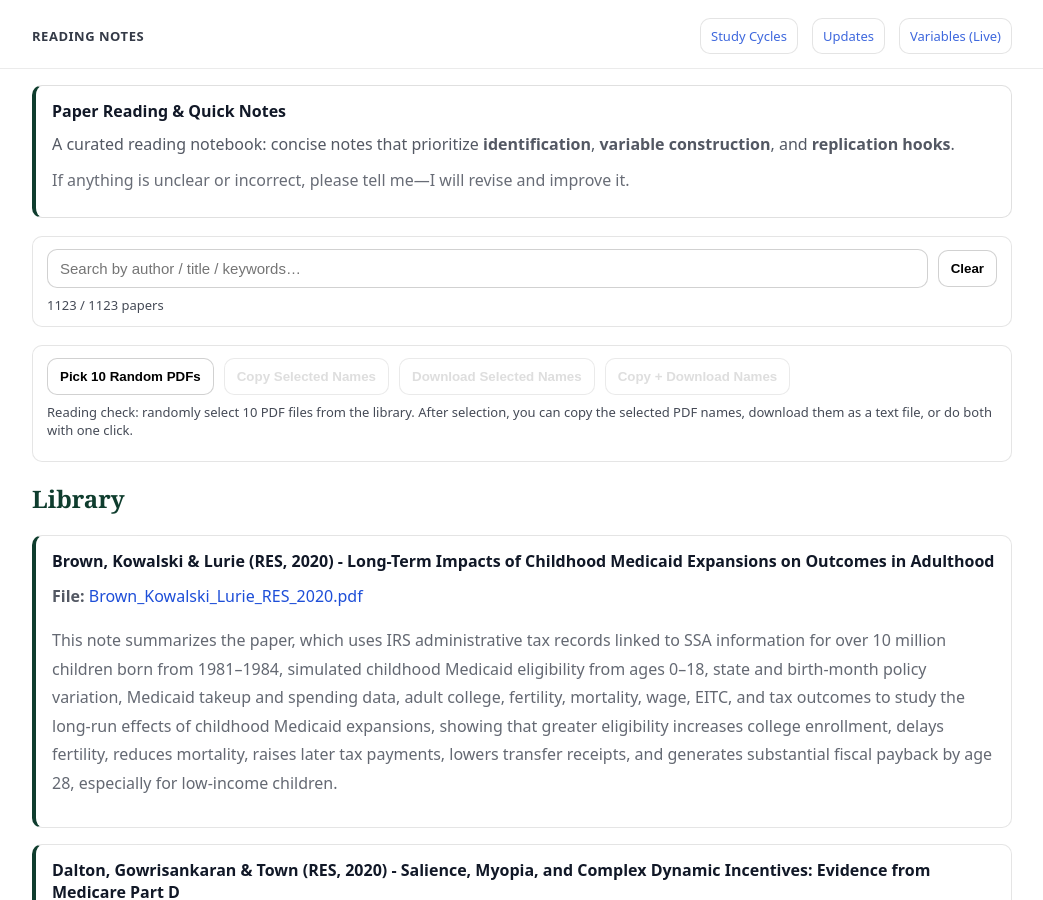
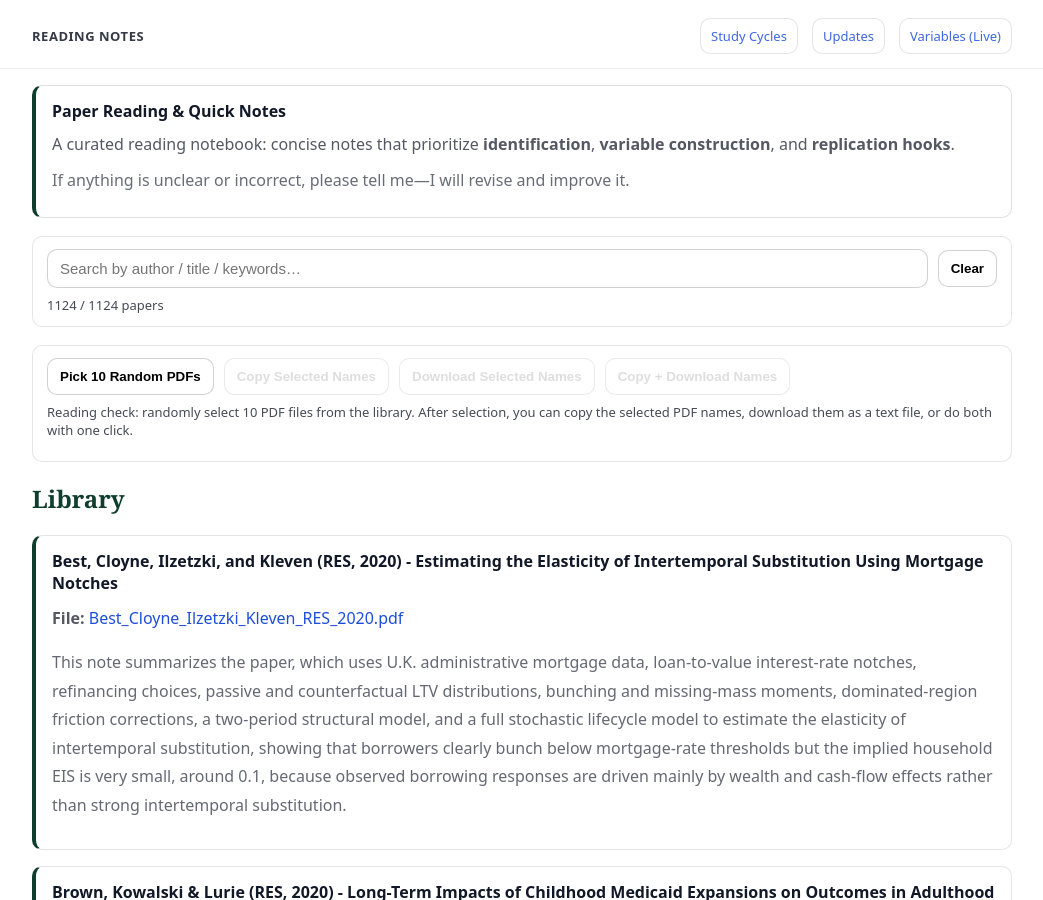
Before and after one commit to yaxinzn/study-archive, a Jekyll site: the page built from reading/index.md, in a window 1280 px wide and 900 px high. Shown: the whole window, without its empty margins (118-1161 px from the left). Built offline with Jekyll 4.4.1, drawn with Linux system fonts in a browser that asks for light colours.

Commit message:
Reading: add/update Best_Cloyne_Ilzetzki_Kleven_RES_2020.pdf

```diff
--- a/_data/reading.yml
+++ b/_data/reading.yml
@@ -1,3 +1,7 @@
+- title: "Best, Cloyne, Ilzetzki, and Kleven (RES, 2020) - Estimating the Elasticity of Intertemporal Substitution Using Mortgage Notches"
+  file: "Best_Cloyne_Ilzetzki_Kleven_RES_2020.pdf"
+  desc: "This note summarizes the paper, which uses U.K. administrative mortgage data, loan-to-value interest-rate notches, refinancing choices, passive and counterfactual LTV distributions, bunching and missing-mass moments, dominated-region friction corrections, a two-period structural model, and a full stochastic lifecycle model to estimate the elasticity of intertemporal substitution, showing that borrowers clearly bunch below mortgage-rate thresholds but the implied household EIS is very small, around 0.1, because observed borrowing responses are driven mainly by wealth and cash-flow effects rather than strong intertemporal substitution."
+
 - title: "Brown, Kowalski & Lurie (RES, 2020) - Long-Term Impacts of Childhood Medicaid Expansions on Outcomes in Adulthood"
   file: "Brown_Kowalski_Lurie_RES_2020.pdf"
   desc: "This note summarizes the paper, which uses IRS administrative tax records linked to SSA information for over 10 million children born from 1981–1984, simulated childhood Medicaid eligibility from ages 0–18, state and birth-month policy variation, Medicaid takeup and spending data, adult college, fertility, mortality, wage, EITC, and tax outcomes to study the long-run effects of childhood Medicaid expansions, showing that greater eligibility increases college enrollment, delays fertility, reduces mortality, raises later tax payments, lowers transfer receipts, and generates substantial fiscal payback by age 28, especially for low-income children."
```
Also changed, not shown: 1 other file.
